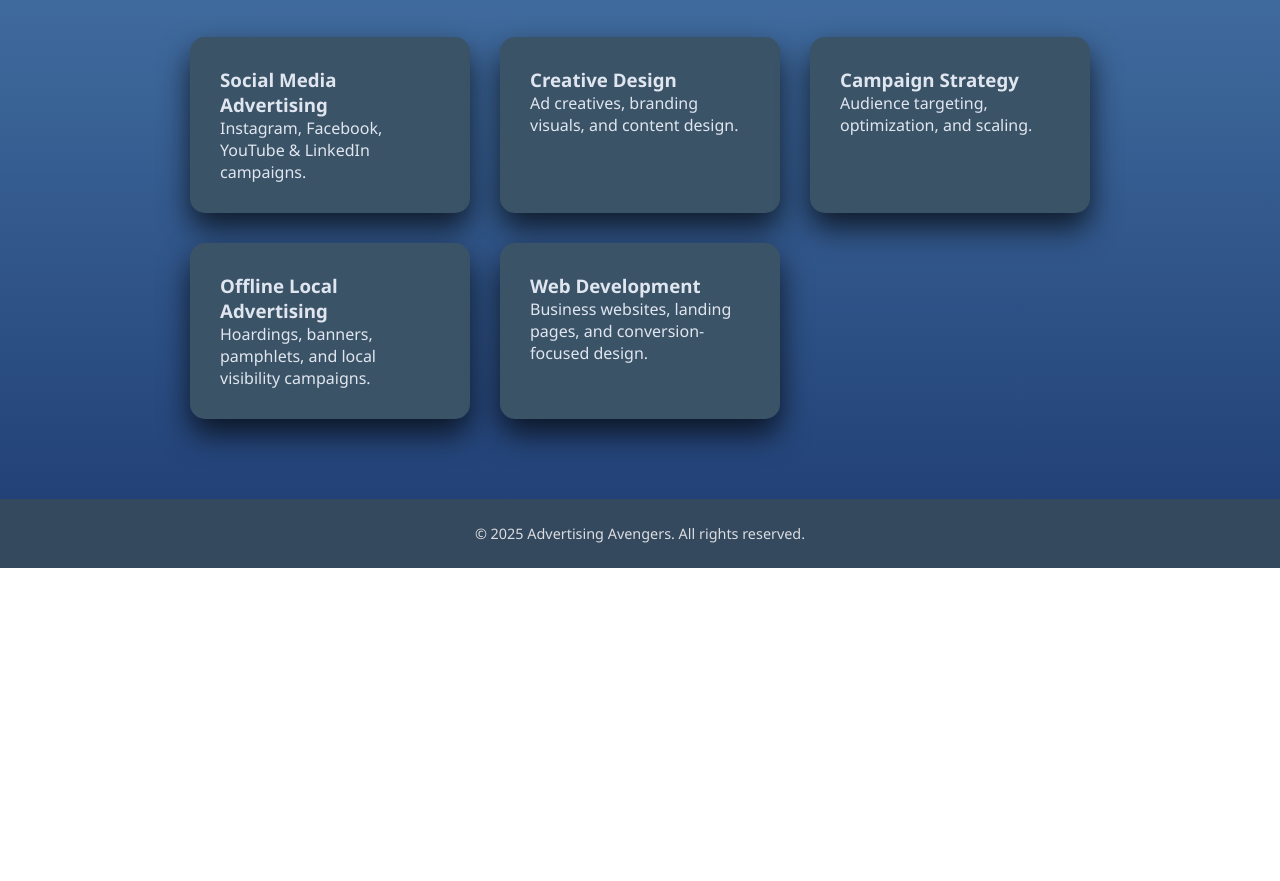
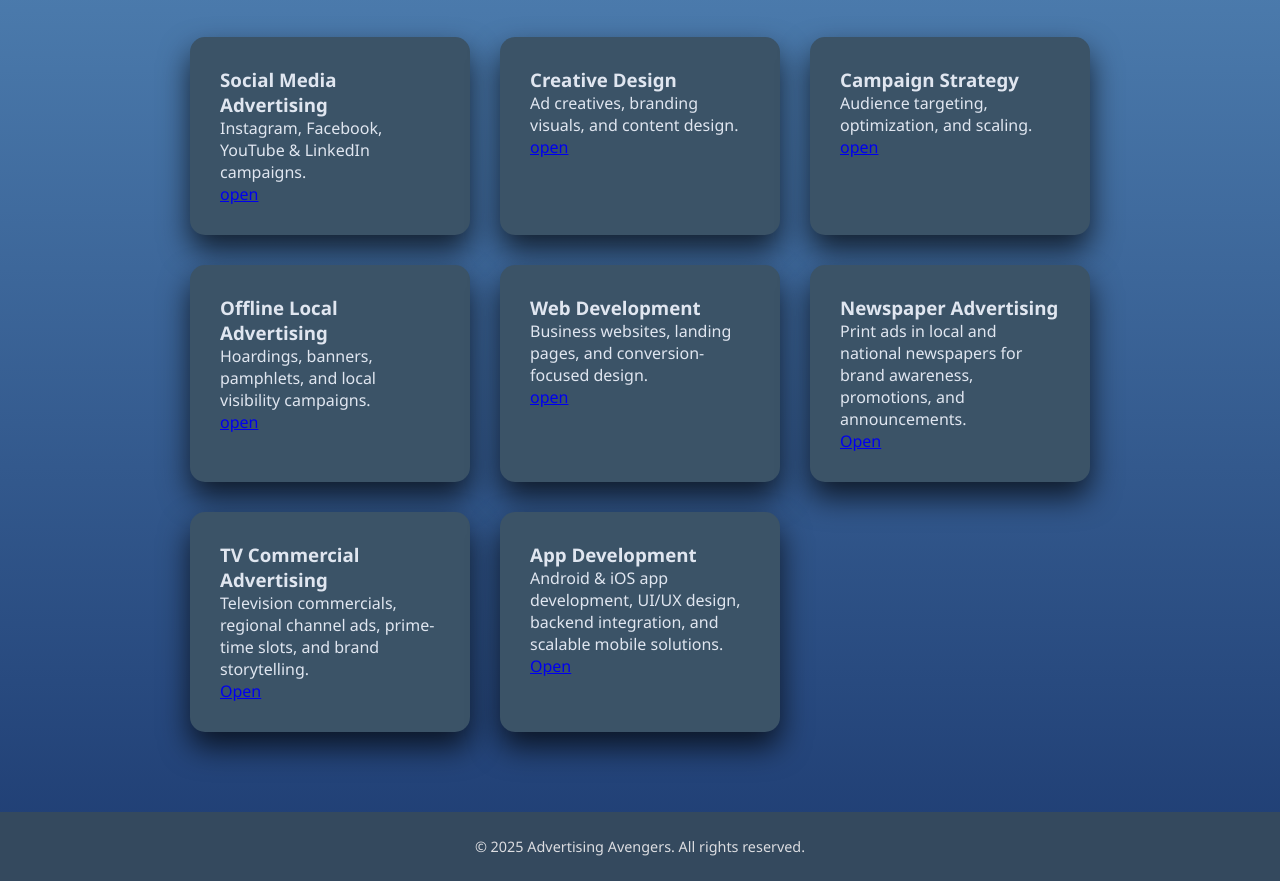
Before and after one commit to AdvertisingAvengers/advertising-avengers, a plain HTML site: page index.html in a window 1280 px wide. Shown: the part 1200-2081 px from the top of the page. Before the commit the page ends 1768 px from the top, so only its background shows below. Drawn offline with Linux system fonts and the light colour scheme.

Commit message:
Update index.html

```diff
--- a/index.html
+++ b/index.html
@@ -81,27 +81,79 @@
   <div class="card gold-hover">
     <h3>Social Media Advertising</h3>
     <p>Instagram, Facebook, YouTube & LinkedIn campaigns.</p>
+    <a href="jforms.html" class="service-btn gold-hover">
+      open
+    </a>
   </div>
 
   <div class="card gold-hover">
     <h3>Creative Design</h3>
     <p>Ad creatives, branding visuals, and content design.</p>
+    <a href="jforms.html" class="service-btn gold-hover">
+      open
+    </a>
   </div>
 
   <div class="card gold-hover">
     <h3>Campaign Strategy</h3>
     <p>Audience targeting, optimization, and scaling.</p>
+    <a href="jforms.html" class="service-btn gold-hover">
+      open
+    </a>
   </div>
 
   <div class="card gold-hover">
     <h3>Offline Local Advertising</h3>
     <p>Hoardings, banners, pamphlets, and local visibility campaigns.</p>
+    <a href="jforms.html" class="service-btn gold-hover">
+      open
+    </a>
   </div>
 
   <div class="card gold-hover">
     <h3>Web Development</h3>
     <p>Business websites, landing pages, and conversion-focused design.</p>
+    <a href="jforms.html" class="service-btn gold-hover">
+      open
+    </a>
   </div>
+
+  <div class="card gold-hover">
+  <h3>Newspaper Advertising</h3>
+  <p>
+    Print ads in local and national newspapers for brand awareness,
+    promotions, and announcements.
+  </p>
+
+  <a href="jforms.html" class="service-btn gold-hover">
+    Open
+  </a>
+</div>
+
+<div class="card gold-hover">
+  <h3>TV Commercial Advertising</h3>
+  <p>
+    Television commercials, regional channel ads,
+    prime-time slots, and brand storytelling.
+  </p>
+
+  <a href="jforms.html" class="service-btn gold-hover">
+    Open
+  </a>
+</div>
+
+<div class="card gold-hover">
+  <h3>App Development</h3>
+  <p>
+    Android & iOS app development, UI/UX design,
+    backend integration, and scalable mobile solutions.
+  </p>
+
+  <a href="jforms.html" class="service-btn gold-hover">
+    Open
+  </a>
+</div>
+
 </section>
 
 <footer>
@@ -111,3 +163,7 @@
 <script src="script.js"></script>
 </body>
 </html>
+
+<script src="script.js"></script>
+</body>
+</html>
```
